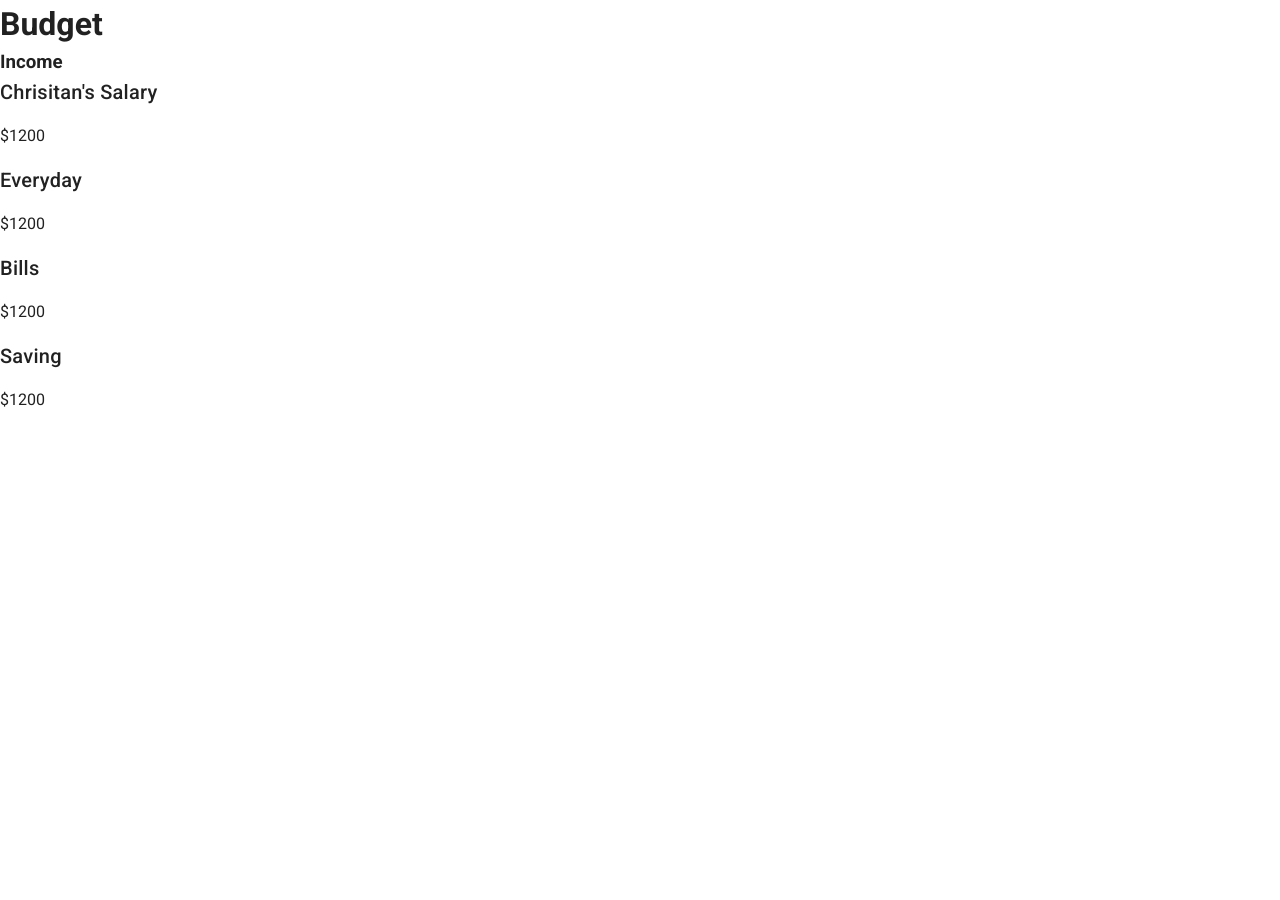
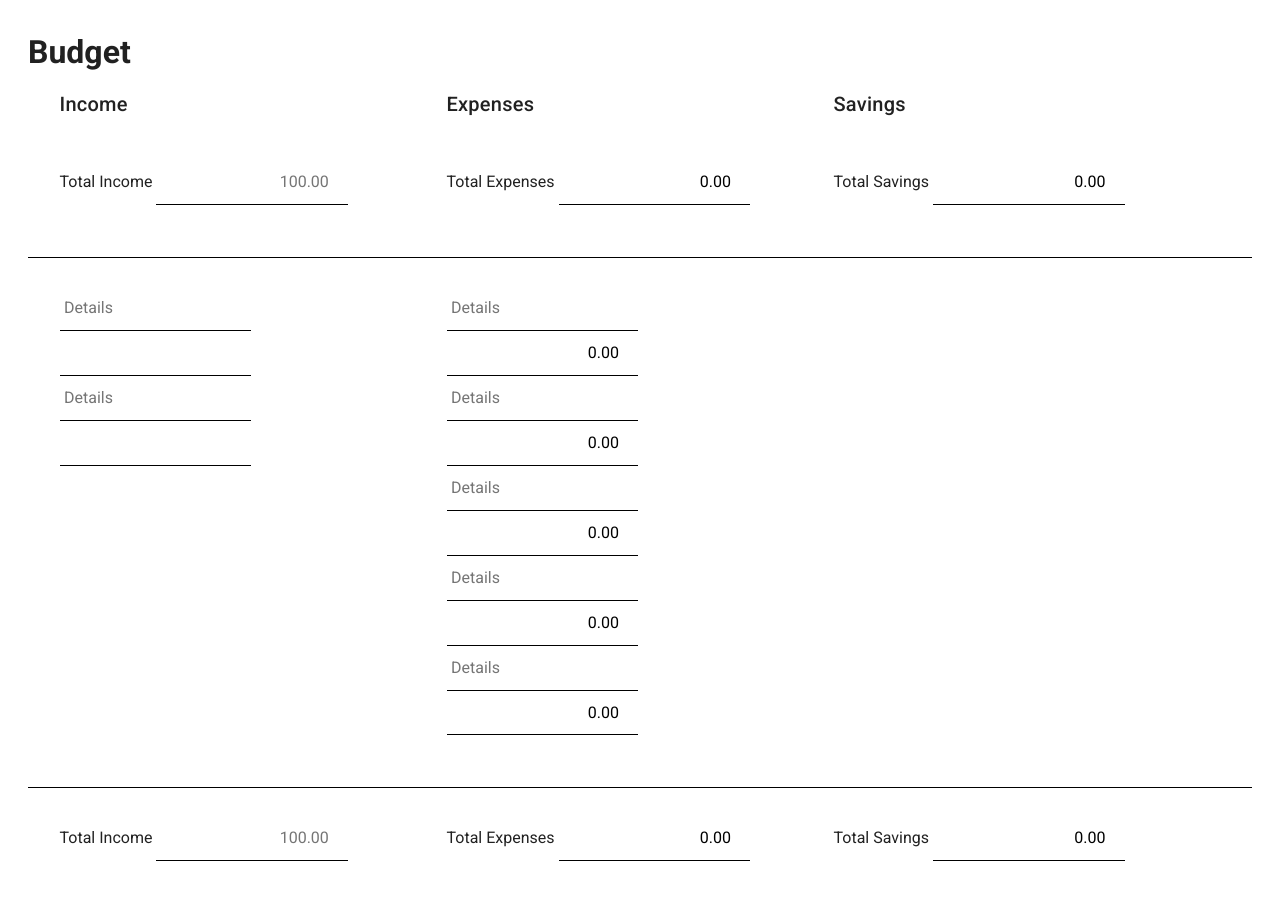
Before and after one commit to temaari/multipurpose-app, a Vue app: page /Budget in a window 1280 px wide. Before the commit the page ends 800 px from the top, so only its background shows below. Built offline with nearby package versions, Linux system fonts and the light colour scheme.

Commit message:
base line for the budget app

```diff
--- a/src/views/Budget.vue
+++ b/src/views/Budget.vue
@@ -1,42 +1,127 @@
 <template>
-	<div>
-		<div class="main">
-			<div class="header">
-				<h1>Budget</h1>
-			</div>
-			<div class="income">
-				<h3>Income</h3>
+	<div class="main">
+		<div class="header">
+			<h1>Budget</h1>
+		</div>
+		<div class="container headers">
+			<div class="container-item title"><p>Income</p></div>
+			<div class="container-item title"><p>Expenses</p></div>
+			<div class="container-item title"><p>Savings</p></div>
+		</div>
+		<div class="container">
+			<div class="container-item TotalIncome"><span>Total Income&nbsp;</span><input @click="select" type="number" @blur="formatAmount('TotalIncome')" v-model="TotalIncome" placeholder="100.00"></div>
+			<div class="container-item TotalExpenses"><span>Total Expenses&nbsp;</span><input @click="select" readonly type="number" v-model="TotalExpenses" placeholder="100.00"></div>
+			<div class="container-item TotalSavings"><span>Total Savings&nbsp;</span><input @click="select" readonly type="number" v-model="TotalSavings" placeholder="100.00"></div>
+		</div>
+		<p class="divider">&nbsp;</p>
+
+		<div class="container">
+			<div class="container-item income">
 				<div>
-					<div class="title"><p>Chrisitan's Salary</p></div>
-					<div class="amount"><p>$1200</p></div>
+					<div class=""><input type="text" placeholder="Details"><input @click="select" type="number" readonly></div>
+					<div class=""><input type="text" placeholder="Details"><input @click="select" type="number" readonly></div>
 				</div>
 			</div>
-			<div class="expense">
+			<div class="container-item expense">
 				<div>
-					<div class="title"><p>Everyday</p></div>
-					<div class="amount"><p>$1200</p></div>
-				</div>
-				<div>
-					<div class="title"><p>Bills</p></div>
-					<div class="amount"><p>$1200</p></div>
+					<div class="ExpenseInput"><input type="text" placeholder="Details"><input @click="select" type="number" @blur="formatAmount('Expense1')" v-model="Expense1" placeholder="100.00"></div>
+					<div class="ExpenseInput"><input type="text" placeholder="Details"><input @click="select" type="number" @blur="formatAmount('Expense2')" v-model="Expense2" placeholder="100.00"></div>
+					<div class="ExpenseInput"><input type="text" placeholder="Details"><input @click="select" type="number" @blur="formatAmount('Expense3')" v-model="Expense3" placeholder="100.00"></div>
+					<div class="ExpenseInput"><input type="text" placeholder="Details"><input @click="select" type="number" @blur="formatAmount('Expense4')" v-model="Expense4" placeholder="100.00"></div>
+					<div class="ExpenseInput"><input type="text" placeholder="Details"><input @click="select" type="number" @blur="formatAmount('Expense5')" v-model="Expense5" placeholder="100.00"></div>
 				</div>
 			</div>
-			<div class="savings">
-				<div>
-					<div class="title"><p>Saving</p></div>
-					<div class="amount"><p>$1200</p></div>
-				</div>
+			<div class="container-item savings">
+				<div></div>
 			</div>
+		</div>
+
+		<p class="divider">&nbsp;</p>
+		<div class="container">
+			<div class="container-item TotalIncome"><span>Total Income&nbsp;</span><input @click="select" readonly type="number" @blur="formatAmount('TotalIncome')" v-model="TotalIncome" placeholder="100.00"></div>
+			<div class="container-item TotalExpenses"><span>Total Expenses&nbsp;</span><input @click="select" readonly type="number" v-model="TotalExpenses" placeholder="100.00"></div>
+			<div class="container-item TotalSavings"><span>Total Savings&nbsp;</span><input @click="select" readonly type="number" v-model="TotalSavings" placeholder="100.00"></div>
 		</div>
 	</div>
 </template>
 
 <script>
 export default {
+	data: () => {
+		return {
+			Expense1: '0.00',
+			Expense2: '0.00',
+			Expense3: '0.00',
+			Expense4: '0.00',
+			Expense5: '0.00',
+			Expense6: '0.00',
+			Expense7: '0.00',
+			Expense8: '0.00',
+			Expense9: '0.00',
+			Expense0: '0.00',
+			TotalIncome: '',
+		}
+	},
+	computed: {
+		TotalExpenses() {
+			return (
+				parseFloat(this.Expense1) +
+				parseFloat(this.Expense2) +
+				parseFloat(this.Expense3) +
+				parseFloat(this.Expense4) +
+				parseFloat(this.Expense5) +
+				parseFloat(this.Expense6) +
+				parseFloat(this.Expense7) +
+				parseFloat(this.Expense8) +
+				parseFloat(this.Expense9) +
+				parseFloat(this.Expense0)
+			).toFixed(2)
+		},
+		TotalSavings() {
+			const exp = this.TotalExpenses || 0
 
+			return parseFloat(this.TotalIncome - exp).toFixed(2)
+		},
+	},
+	methods: {
+		formatAmount(amount) {
+			this[amount] = parseFloat(this[amount]).toFixed(2)
+		},
+		select(event) {
+			event.target.select()
+		}
+	},
 }
 </script>
 
 <style scoped>
-
+	* {
+		border: none;
+		outline: none;
+	}
+	.main {
+		margin: 1.75rem;
+	}
+	.container {
+		display: flex;
+		flex-wrap: wrap;
+	}
+	.container-item {
+		flex: 1 1 15em;
+	}
+	.container-item input {
+		padding: 0 0.5ch;
+		width: auto;
+		min-height: 5ch;
+		border-bottom: 1px solid black;
+		margin-right: 0.5ch;
+		text-align: right;
+	}
+	.container-item input[type= text] {
+		text-align: left;
+	}
+	.divider {
+		margin-top: 1rem;
+		border-bottom: 1px solid black;
+	}
 </style>
```
